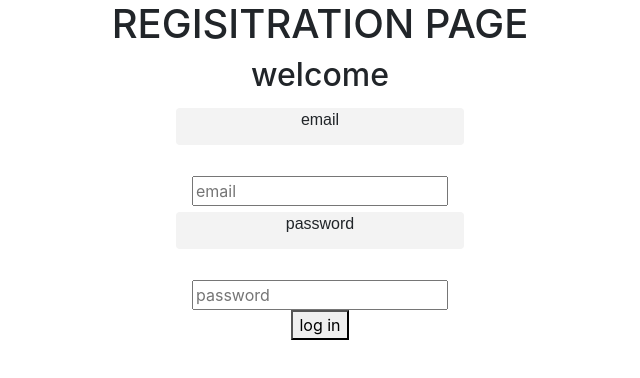
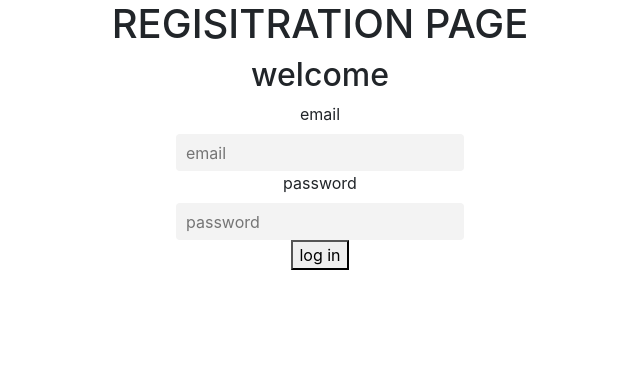
Before and after one commit to smithapatil12/applicationreg, a React (Create React App) app: page / in a window 1280 px wide. Shown: the top 378 px of the page, without its empty margins (320-960 px from the left). Built offline with nearby package versions, Linux system fonts and the light colour scheme.

Commit message:
Update App.css

```diff
--- a/src/App.css
+++ b/src/App.css
@@ -38,7 +38,7 @@
      .label {
        font-size: 20px;
      }
-   .input {
+   input {
      margin-top: 6px;
      min-width: 18em;
      height: 37px;
```
